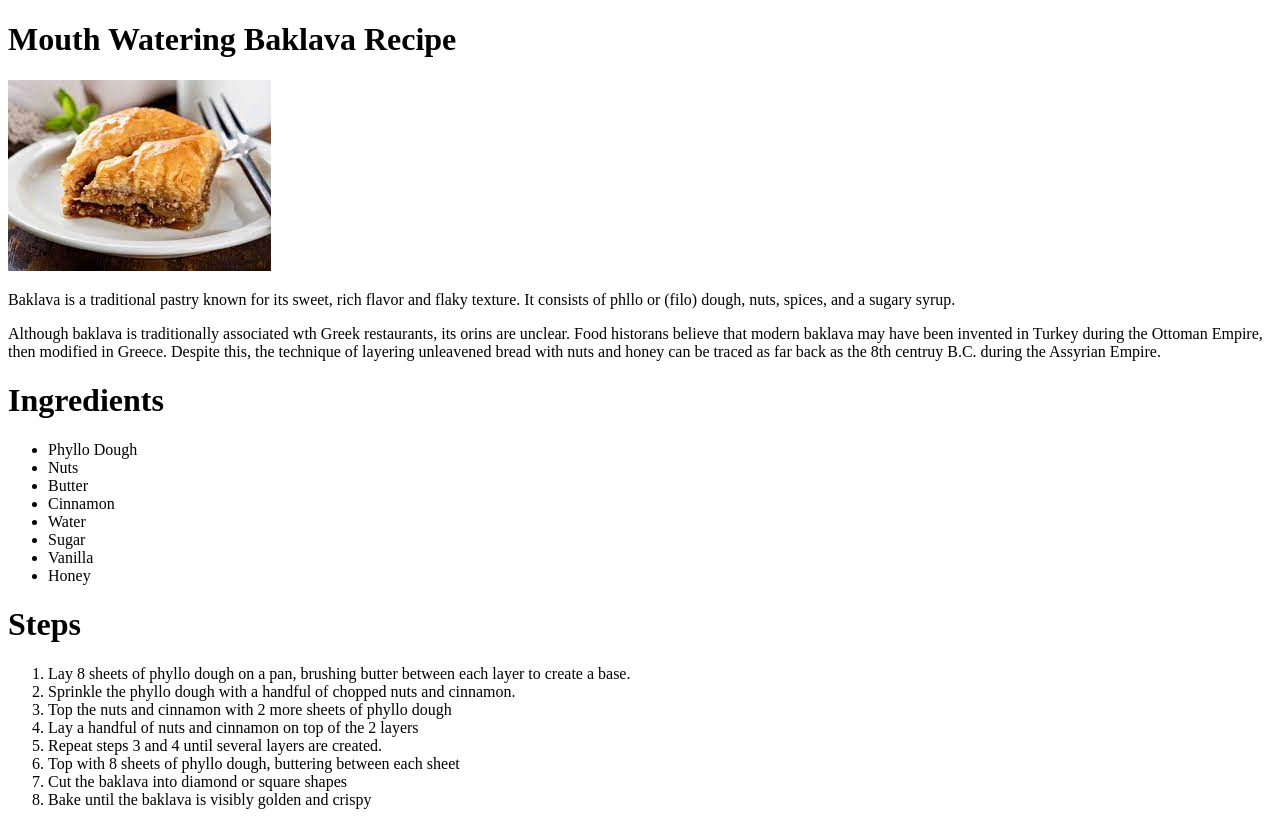
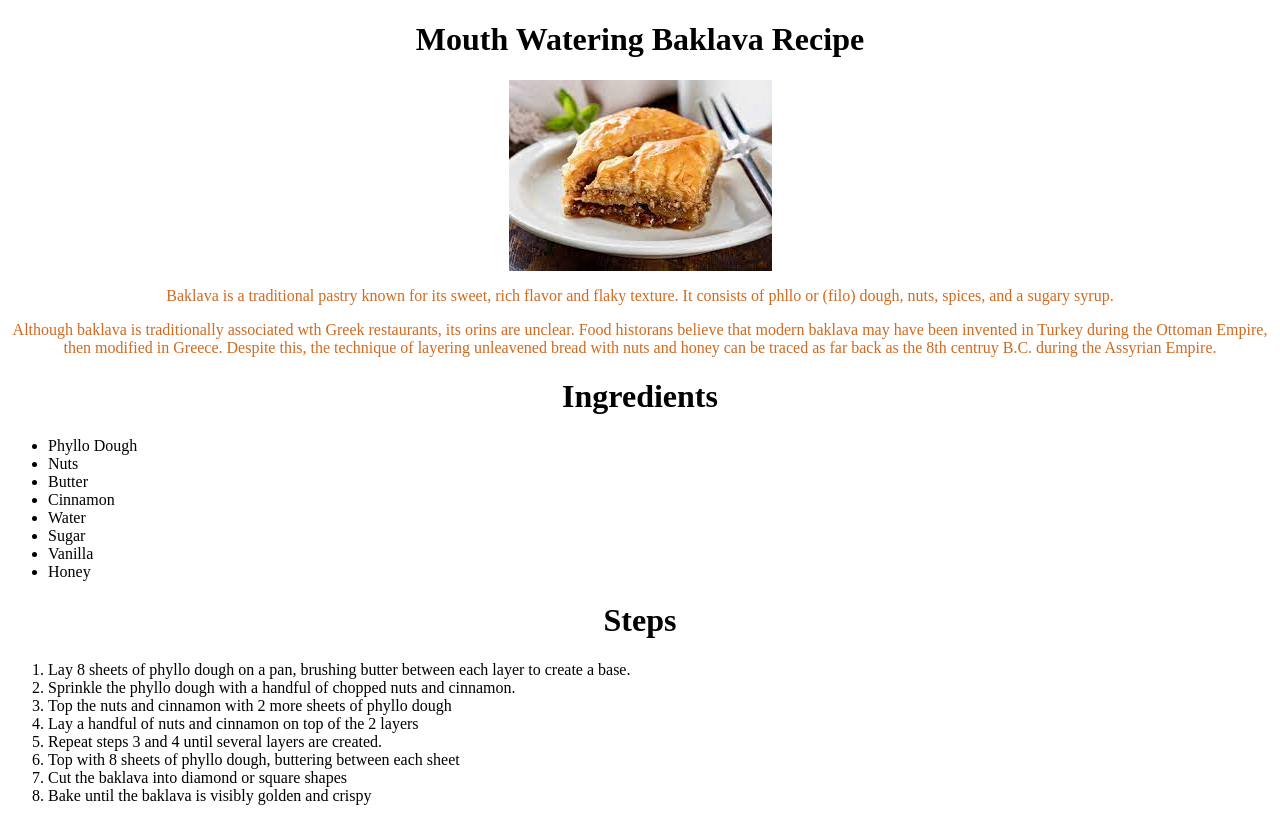
Before and after one commit to HShaw215/odin-recipes, a plain HTML site: page recipes/baklava.html in a window 1280 px wide. Drawn offline with Linux system fonts and the light colour scheme.

Commit message:
add style to baklava page

```diff
--- a/recipes/baklava.html
+++ b/recipes/baklava.html
@@ -8,11 +8,11 @@
 </head>
 
 <body>
-    <h1>Mouth Watering Baklava Recipe</h1>
-    <img src="../images/baklava.jpeg" alt="Image of Baklava Dripping Honey On a Plate Next To a Fork">
-    <p>Baklava is a traditional pastry known for its sweet, rich flavor and flaky texture. It consists of phllo or (filo) dough, nuts, spices, and a sugary syrup.</p>
-    <p>Although baklava is traditionally associated wth Greek restaurants, its orins are unclear. Food historans believe that modern baklava may have been invented in Turkey during the Ottoman Empire, then modified in Greece. Despite this, the technique of layering unleavened bread with nuts and honey can be traced as far back as the 8th centruy B.C. during the Assyrian Empire.</p>
-    <h1>Ingredients</h1>
+    <h1 style="text-align: center">Mouth Watering Baklava Recipe</h1>
+    <img style="display: block; margin-left: auto; margin-right: auto" src="../images/baklava.jpeg" alt="Image of Baklava Dripping Honey On a Plate Next To a Fork">
+    <p style="color:chocolate; text-align: center">Baklava is a traditional pastry known for its sweet, rich flavor and flaky texture. It consists of phllo or (filo) dough, nuts, spices, and a sugary syrup.</p>
+    <p style="color:chocolate; text-align: center">Although baklava is traditionally associated wth Greek restaurants, its orins are unclear. Food historans believe that modern baklava may have been invented in Turkey during the Ottoman Empire, then modified in Greece. Despite this, the technique of layering unleavened bread with nuts and honey can be traced as far back as the 8th centruy B.C. during the Assyrian Empire.</p>
+    <h1 style="text-align: center">Ingredients</h1>
         <ul>
             <li>Phyllo Dough</li>
             <li>Nuts</li>
@@ -23,7 +23,7 @@
             <li>Vanilla</li>
             <li>Honey</li>
         </ul>
-    <h1>Steps</h1>
+    <h1 style="text-align: center">Steps</h1>
         <ol>
             <li>Lay 8 sheets of phyllo dough on a pan, brushing butter between each layer to create a base.</li>
             <li>Sprinkle the phyllo dough with a handful of chopped nuts and cinnamon.</li>
```
